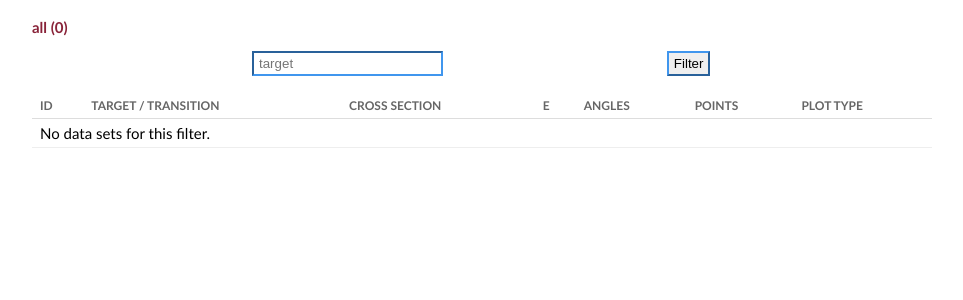
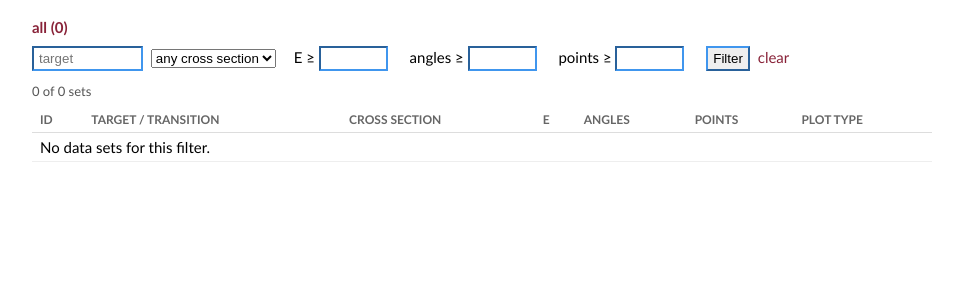
Before and after one commit to BogBogdan/ipbdb, a Django app: page /plots/ in a window 1280 px wide. Shown: the part 134-434 px from the top of the page, without its empty margins (158-1121 px from the left). Run offline with Django 4.2, Linux system fonts and the light colour scheme; data that the repository does not hold is empty.

Commit message:
Add cross section, energy, angle and point filters to the data set list
The list already filtered by plot type and by target. It now also takes a
cross section type and a minimum number of energies, angles and points,
and reports how many of the 217 sets are shown.

The site stylesheet gives every input a 220px left margin and floats
every label, so the filter row needs its own overrides to stay on one
line.

```diff
--- a/node/views.py
+++ b/node/views.py
@@ -60,19 +60,37 @@ def tabulated_data():
             .order_by('id'))
 
 
+def below_minimum(value, wanted):
+    return wanted.isdigit() and value < int(wanted)
+
+
 def plots_index(request):
     kind = request.GET.get('kind') or ''
     target = (request.GET.get('target') or '').strip()
+    cs_type = (request.GET.get('cs') or '').strip()
+    min_energies = (request.GET.get('min_energies') or '').strip()
+    min_angles = (request.GET.get('min_angles') or '').strip()
+    min_points = (request.GET.get('min_points') or '').strip()
 
     rows = []
     counts = {}
+    cs_types = set()
     for tabdata in tabulated_data():
         meta = plotting.prepare(tabdata)
         counts[meta['kind']] = counts.get(meta['kind'], 0) + 1
+        cs_types.add(meta['cs_type'])
         name = meta['target_formula'] or meta['target']
         if kind and meta['kind'] != kind:
             continue
         if target and target.lower() not in name.lower():
+            continue
+        if cs_type and meta['cs_type'] != cs_type:
+            continue
+        if below_minimum(meta['n_energies'], min_energies):
+            continue
+        if below_minimum(meta['n_angles'], min_angles):
+            continue
+        if below_minimum(meta['n_points'], min_points):
             continue
         rows.append({'id': meta['id'],
                      'title': plotting.title(meta),
@@ -89,8 +107,13 @@ def plots_index(request):
     return render(request, 'plots_index.html', {'rows': rows,
                                                 'summary': summary,
                                                 'total': sum(counts.values()),
+                                                'cs_types': sorted(cs_types),
                                                 'kind_filter': kind,
-                                                'target_filter': target})
+                                                'target_filter': target,
+                                                'cs_filter': cs_type,
+                                                'min_energies': min_energies,
+                                                'min_angles': min_angles,
+                                                'min_points': min_points})
 
 
 def plot_detail(request, td_id):
--- a/templates/plots_index.html
+++ b/templates/plots_index.html
@@ -16,6 +16,17 @@
       #setlist td { padding: 5px 8px; border-bottom: 1px solid #eee; vertical-align: top; }
       #setlist td.num { text-align: right; }
       #setlist .warn { color: #8c2020; font-size: 13px; }
+      #setlist .found { color: #555; font-size: 13px; margin-bottom: 8px; }
+      /* main.css puts a 220px left margin on every input */
+      #setlist form input { margin: 0 4px 0 0; cursor: auto; }
+      #setlist form input:hover { background: #fff; }
+      #setlist form input[type=number] { width: 55px; }
+      #setlist form input[type=submit] { cursor: pointer; }
+      #setlist form select { margin-right: 14px; }
+      /* and it floats every label left with a fixed width */
+      #setlist form label { float: none; display: inline; width: auto;
+                            text-align: left; margin: 0 14px 0 0;
+                            color: inherit; white-space: nowrap; }
     </style>
 </head>
 <body>
@@ -47,10 +58,20 @@
 
       <form method="get">
         {% if kind_filter %}<input type="hidden" name="kind" value="{{ kind_filter }}">{% endif %}
-        <input type="text" name="target" value="{{ target_filter }}" placeholder="target">
+        <input type="text" name="target" value="{{ target_filter }}" placeholder="target" size="10">
+        <select name="cs">
+          <option value="">any cross section</option>
+          {% for cs in cs_types %}
+            <option value="{{ cs }}" {% if cs_filter == cs %}selected{% endif %}>{{ cs }}</option>
+          {% endfor %}
+        </select>
+        <label>E &ge; <input type="number" name="min_energies" value="{{ min_energies }}" min="0"></label>
+        <label>angles &ge; <input type="number" name="min_angles" value="{{ min_angles }}" min="0"></label>
+        <label>points &ge; <input type="number" name="min_points" value="{{ min_points }}" min="0"></label>
         <input type="submit" value="Filter">
-        {% if target_filter or kind_filter %}<a href="?">clear</a>{% endif %}
+        <a href="?">clear</a>
       </form>
+      <div class="found">{{ rows|length }} of {{ total }} sets</div>
 
       <table>
         <tr>
```
